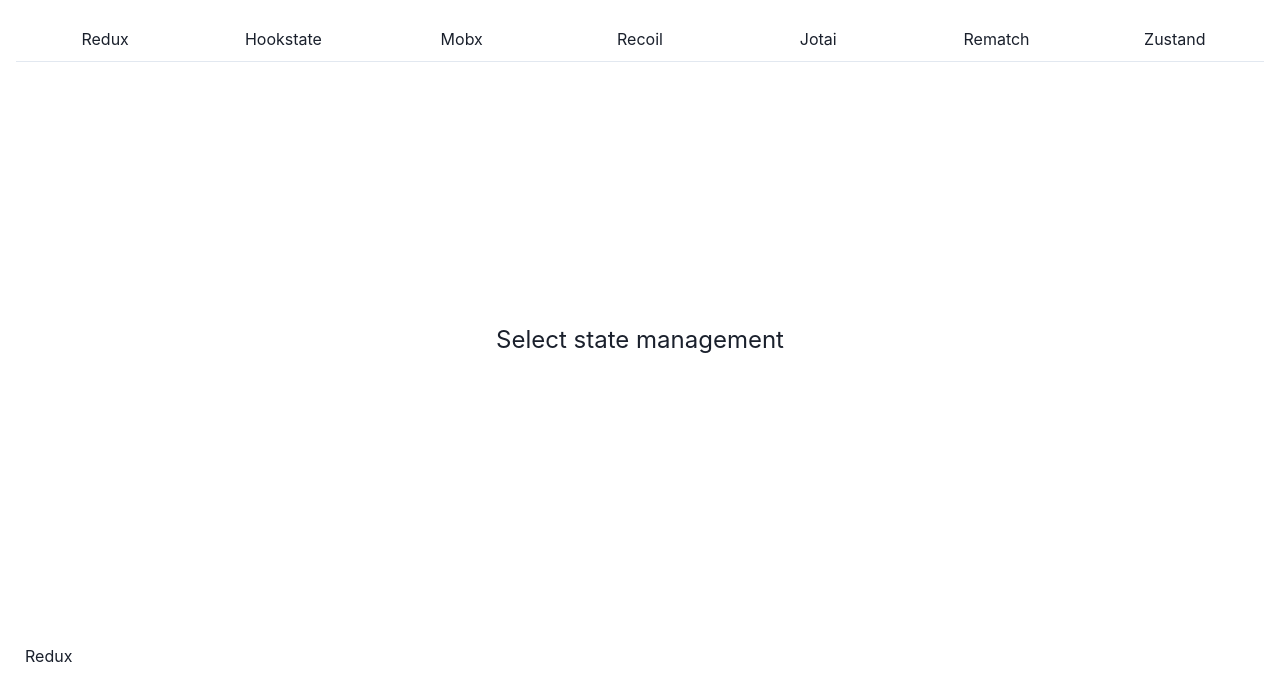
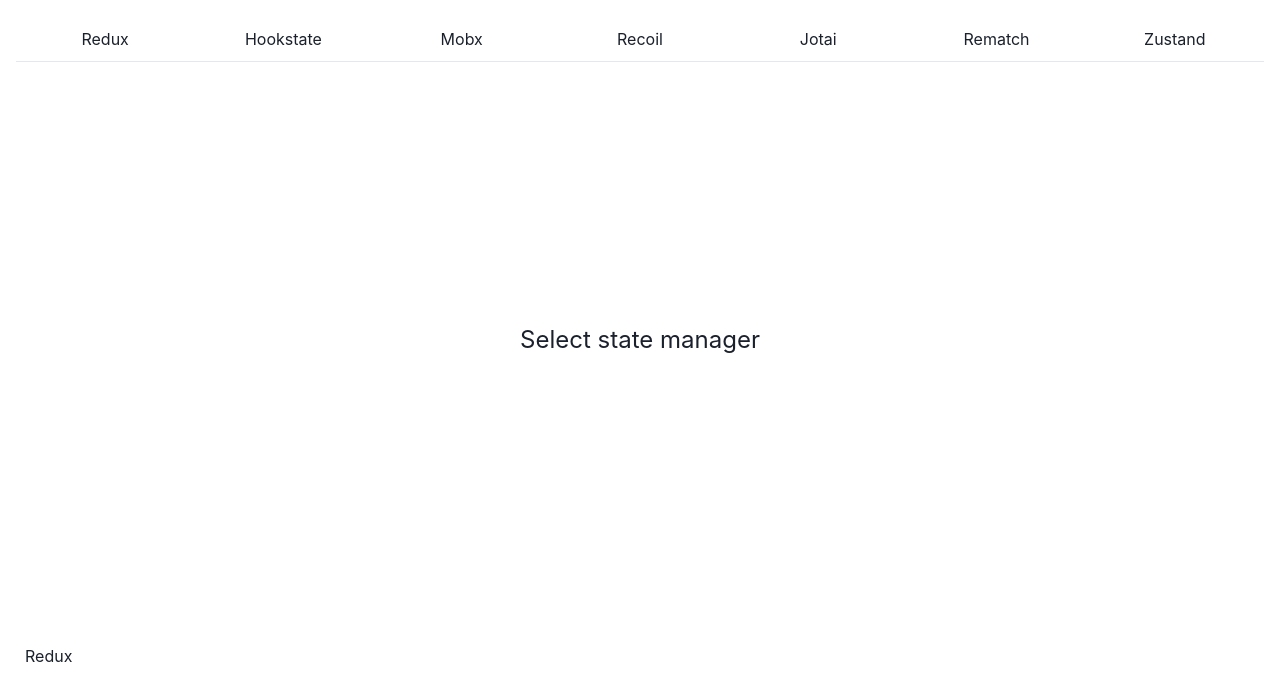
Before and after one commit to neskor-b/React-state-management, a React (Create React App) app: page /mobx in a window 1280 px wide. Shown: the top 700 px of the page. Built offline with nearby package versions, Linux system fonts and the light colour scheme.

Commit message:
Code refactor

```diff
--- a/src/sharedComponents/Navigation/components/Menu/index.tsx
+++ b/src/sharedComponents/Navigation/components/Menu/index.tsx
@@ -1,5 +1,7 @@
 import React, { FC, useRef } from 'react'
 import { useLocation } from 'react-router-dom';
+
+// UI
 import {
     Drawer,
     DrawerBody,
--- a/src/sharedComponents/Navigation/components/TabLinks/index.tsx
+++ b/src/sharedComponents/Navigation/components/TabLinks/index.tsx
@@ -2,46 +2,49 @@
 import { NavLink } from "react-router-dom";
 
 // UI
-import { Tabs, Tab, TabList, Box, TabsProps, SystemStyleObject } from "@chakra-ui/react";
+import { Tabs, Tab, TabList, Box, useBreakpointValue } from "@chakra-ui/react";
+
+// data
+import { breakpointTabsProps } from "sharedComponents/Navigation/data";
+
+// types
+import { TBreakpointTabsProps } from "sharedComponents/Navigation/types";
 
 type TabLinksProps = {
     activeIndex: number,
-    routes: {
+    links: {
         path: string;
         name: string;
         key: string;
     }[],
-    tabsProps?: TabsProps;
-    tabStyles?: {
-        active?: SystemStyleObject,
-        hover?: SystemStyleObject,
-        inactive?: React.CSSProperties,
-    };
 }
 
-const TabLinks: FC<TabLinksProps> = ({ activeIndex, routes, tabsProps, tabStyles }) => {
+const TabLinks: FC<TabLinksProps> = ({ activeIndex, links }) => {
+    const responsive = useBreakpointValue<TBreakpointTabsProps>(breakpointTabsProps);
     return (
         <Box p={2}>
             <Tabs
                 index={activeIndex}
-                {...tabsProps}
+                {...responsive?.tabsProps}
             >
                 <TabList width={'100%'}>
-                    {routes.map(page => (
+                    {links.map(link => (
                         <Tab
-                            key={page.key}
-                            _selected={tabStyles?.active}
+                            key={link.key}
+                            _selected={responsive?.tabStyle?.active}
+                            _hover={{ color: 'blue.300' }}
                             padding={0}
-                            style={tabStyles?.inactive}
+                            style={responsive?.tabStyle?.inactive}
+                            cursor="pointer"
                         >
                             <NavLink
-                                to={page.path}
-                                key={page.key}
+                                to={link.path}
+                                key={link.key}
                                 style={{ width: '100%', height: '100%', padding: 10 }}
-                                state={{ pageKey: page.key }}
+                                state={{ pageKey: link.key }}
 
                             >
-                                {page.name}
+                                {link.name}
                             </NavLink>
                         </Tab>
                     ))}
--- a/src/sharedComponents/Navigation/data.ts
+++ b/src/sharedComponents/Navigation/data.ts
@@ -1,9 +1,7 @@
-import { TNavigationResponsiveTabsData } from "./types";
+import { TBreakpointTabsProps, TBreakpointNavigation } from "./types";
 
-export const navigationResponsiveTabsData: Record<string, TNavigationResponsiveTabsData> = {
+export const breakpointTabsProps: Record<string, TBreakpointTabsProps> = {
     md: {
-        showTabs: true,
-        showMenu: false,
         tabsProps: {
             isFitted: true,
             variant: 'enclosed',
@@ -12,17 +10,26 @@
         }
     },
     base: {
-        showTabs: false,
-        showMenu: true,
         tabsProps: {
             isFitted: true,
             variant: 'unstyled',
             children: null,
             orientation: 'vertical'
         },
-        tabStyles: {
+        tabStyle: {
             active: { color: 'blue.500', borderBottomWidth: '1px', borderBottomColor: 'blue.500', textAlign: 'left' },
             inactive: { width: '100%', textAlign: 'left' }
         }
     }
 }
+
+export const breakpointNavigation: Record<string, TBreakpointNavigation> = {
+    md: {
+        showTabs: true,
+        showMenu: false
+    },
+    base: {
+        showTabs: false,
+        showMenu: true
+    }
+}
--- a/src/sharedComponents/Navigation/index.tsx
+++ b/src/sharedComponents/Navigation/index.tsx
@@ -10,14 +10,14 @@
 
 // data
 import { appsRoutes } from "routes";
-import { navigationResponsiveTabsData } from "./data";
+import { breakpointNavigation } from "./data";
 
 // types
-import { TNavigationResponsiveTabsData } from "./types";
+import { TBreakpointNavigation } from "./types";
 
 const Navigation: FC = () => {
     const { state } = useLocation();
-    const tabsResponsiveData = useBreakpointValue<TNavigationResponsiveTabsData>(navigationResponsiveTabsData);
+    const responsive = useBreakpointValue<TBreakpointNavigation>(breakpointNavigation);
 
     const showTip = !state?.pageKey;
     const appsRoutesArray = Object.values(appsRoutes);
@@ -25,21 +25,18 @@
 
     return (
         <Box p={2}>
-            {tabsResponsiveData?.showTabs && (
+            {responsive?.showTabs && (
                 <TabLinks
                     activeIndex={activeIndex}
-                    routes={appsRoutesArray}
-                    tabsProps={tabsResponsiveData?.tabsProps}
+                    links={appsRoutesArray}
 
                 />
             )}
-            {tabsResponsiveData?.showMenu && (
+            {responsive?.showMenu && (
                 <Menu>
                     <TabLinks
-                        routes={appsRoutesArray}
                         activeIndex={activeIndex}
-                        tabsProps={tabsResponsiveData?.tabsProps}
-                        tabStyles={tabsResponsiveData?.tabStyles}
+                        links={appsRoutesArray}
                     />
                 </Menu>
             )}
@@ -50,7 +47,7 @@
                     textAlign="center"
                     p={'20%'}
                 >
-                    Select state management
+                    Select state manager
                 </Text>
             )}
         </Box>
```
Also changed, not shown: src/sharedComponents/Navigation/types.ts (+7 -4 lines).
